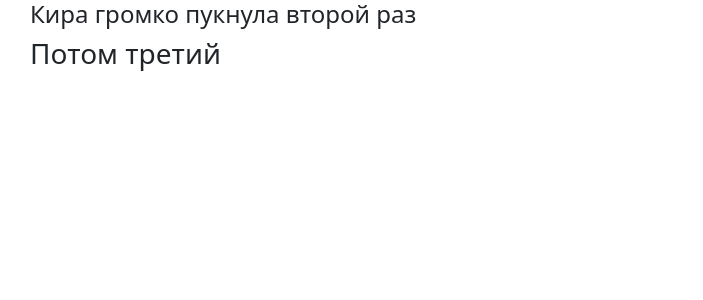
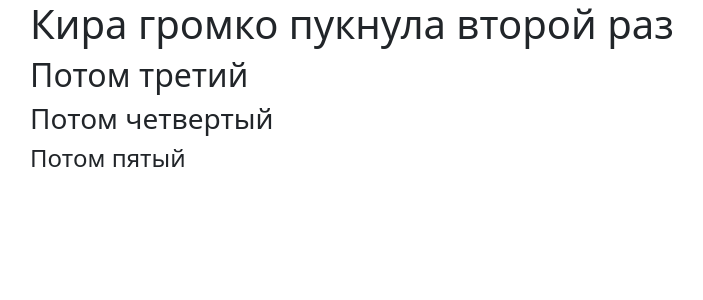
Before and after one commit to amahmetov1998/python-project-83, a Flask app: page / in a window 1280 px wide. Shown: the top 300 px of the page, without its empty margins (52-755 px from the left). Run offline with Flask 3, Linux system fonts and the light colour scheme.

Commit message:
git add index.html

```diff
--- a/page_analyzer/templates/index.html
+++ b/page_analyzer/templates/index.html
@@ -11,8 +11,10 @@
 </head>
 <body>
 <div class="container">
-    <h4>Кира громко пукнула второй раз</h4>
-    <h3>Потом третий</h3>
+    <h1>Кира громко пукнула второй раз</h1>
+    <h2>Потом третий</h2>
+    <h3>Потом четвертый</h3>
+    <h4>Потом пятый</h4>
     <script src="https://cdn.jsdelivr.net/npm/bootstrap@5.3.0/dist/js/bootstrap.bundle.min.js"
             integrity="sha384-geWF76RCwLtnZ8qwWowPQNguL3RmwHVBC9FhGdlKrxdiJJigb/j/68SIy3Te4Bkz"
             crossorigin="anonymous"></script>
```
